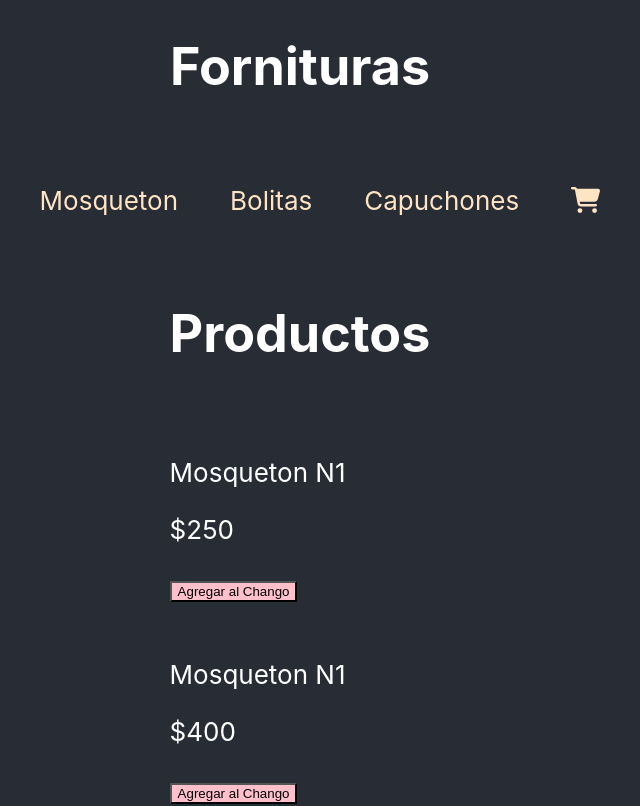
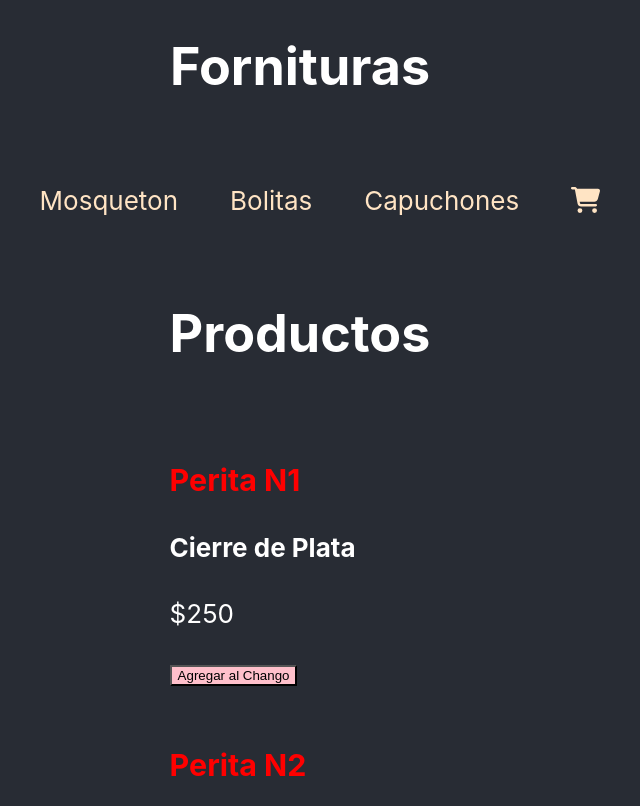
Before and after one commit to Damcarrizo/react, a React (Create React App) app: page / in a window 1280 px wide. Shown: the top 806 px of the page, without its empty margins (340-980 px from the left). Built offline with nearby package versions, Linux system fonts and the light colour scheme.

Commit message:
base de datos

```diff
--- a/package.json
+++ b/package.json
@@ -12,7 +12,7 @@
     "@testing-library/user-event": "^13.5.0",
     "react": "^18.2.0",
     "react-dom": "^18.2.0",
-    "react-scripts": "5.0.1",
+    "react-scripts": "^5.0.1",
     "web-vitals": "^2.1.4"
   },
   "scripts": {
--- a/src/App.jsx
+++ b/src/App.jsx
@@ -1,5 +1,5 @@
 import "./App.css";
-import ItemListContainer from "./components/itemlist/ItemListContainer";
+import ItemListContainer from "./components/itemlist/itemListContainer";
 import NavBar from "./components/NavBar/NavBar";
 
 function App() {
--- /dev/null
+++ b/src/components/data/data.js
@@ -0,0 +1,38 @@
+const productos = [
+    {
+        id:1,
+        titulo: "Perita N1",
+        precio: 250,
+        descripcion: "Cierre de Plata",
+        stock: 1000,
+        categoria: "cierres",
+
+    },
+    {
+        id:2,
+        titulo: "Perita N2",
+        precio: 400,
+        descripcion: "Cierre de Plata",
+        stock: 1000,
+        categoria: "cierres",
+    },
+    {
+        id:3,
+        titulo: "Perita N3",
+        precio: 610,
+        descripcion: "Cierre de Plata",
+        stock: 1000,
+        categoria: "cierres",
+    },
+    {
+        id:4,
+        titulo: "Perita N4",
+        precio: 1050,
+        descripcion: "Cierre de Plata",
+        stock: 1000,
+        categoria: "cierres",
+    },
+
+];
+
+export default productos;
--- a/src/components/itemlist/item.jsx
+++ b/src/components/itemlist/item.jsx
@@ -1,13 +1,16 @@
 import React from 'react';
+import productos from '../data/data';
 import MyButton from '../mybutton/MyButton';
 import "./item.css"
 
-function Item(props) {
+function Item({titulo,precio,descripcion}) {
   return (
     <div>
-      <img src={props.imgUrl}/>
-      <p>{props.producto}</p>
-      <p>{props.precio}</p>
+      <img src={productos.imgUrl}/>
+      <h3>{titulo}</h3>
+      <h4>{descripcion}</h4>
+      <p>${precio}</p>
+
       <MyButton text= "Agregar al Chango" color= "pink"/>
     </div>
   )
--- a/src/components/itemlist/itemListContainer.jsx
+++ b/src/components/itemlist/itemListContainer.jsx
@@ -1,15 +1,21 @@
-import Item from './Item'
+import Item from './item'
 import "./item.css"
-
+import productos from '../data/data'
 
 function ItemListContainer(props) {
   return (
     <div>
 <h1> {props.greeting}</h1>
-<Item producto= "Mosqueton N1" precio= "$250"/>
-<Item producto= "Mosqueton N1" precio= "$400"/>
-<Item producto= "Mosqueton N1" precio= "$610"/>
-<Item producto= "Mosqueton N1" precio= "1050"/>
+{productos.map((productos)=>{
+  return(
+    <Item
+      key={productos.id}
+      titulo ={productos.titulo}
+      precio ={productos.precio}
+      descripcion={productos.descripcion}
+      />
+  )
+})}
     </div>
   )
 }
```
Also changed, not shown: 1 other file (tests, documents, lock files or other folders).
